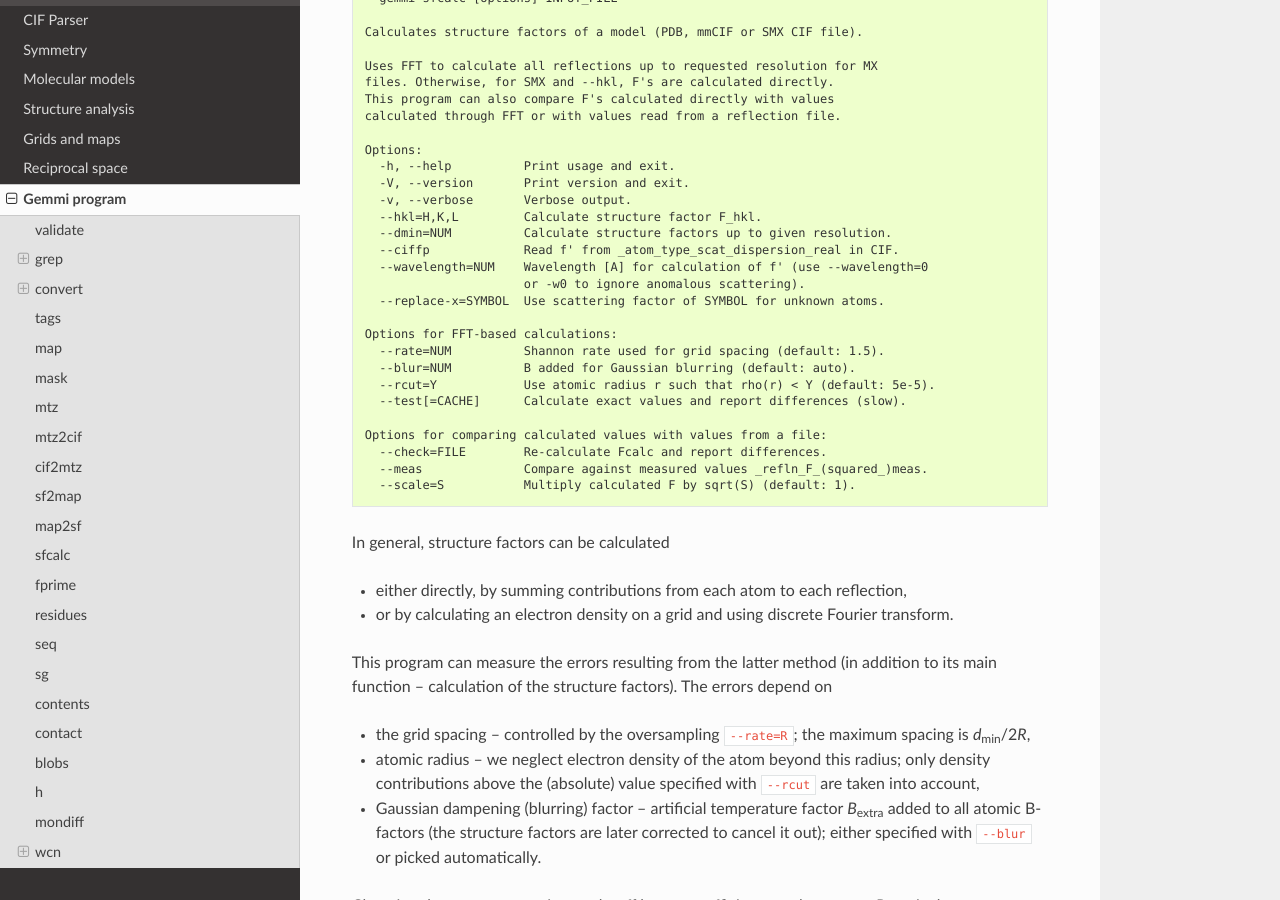
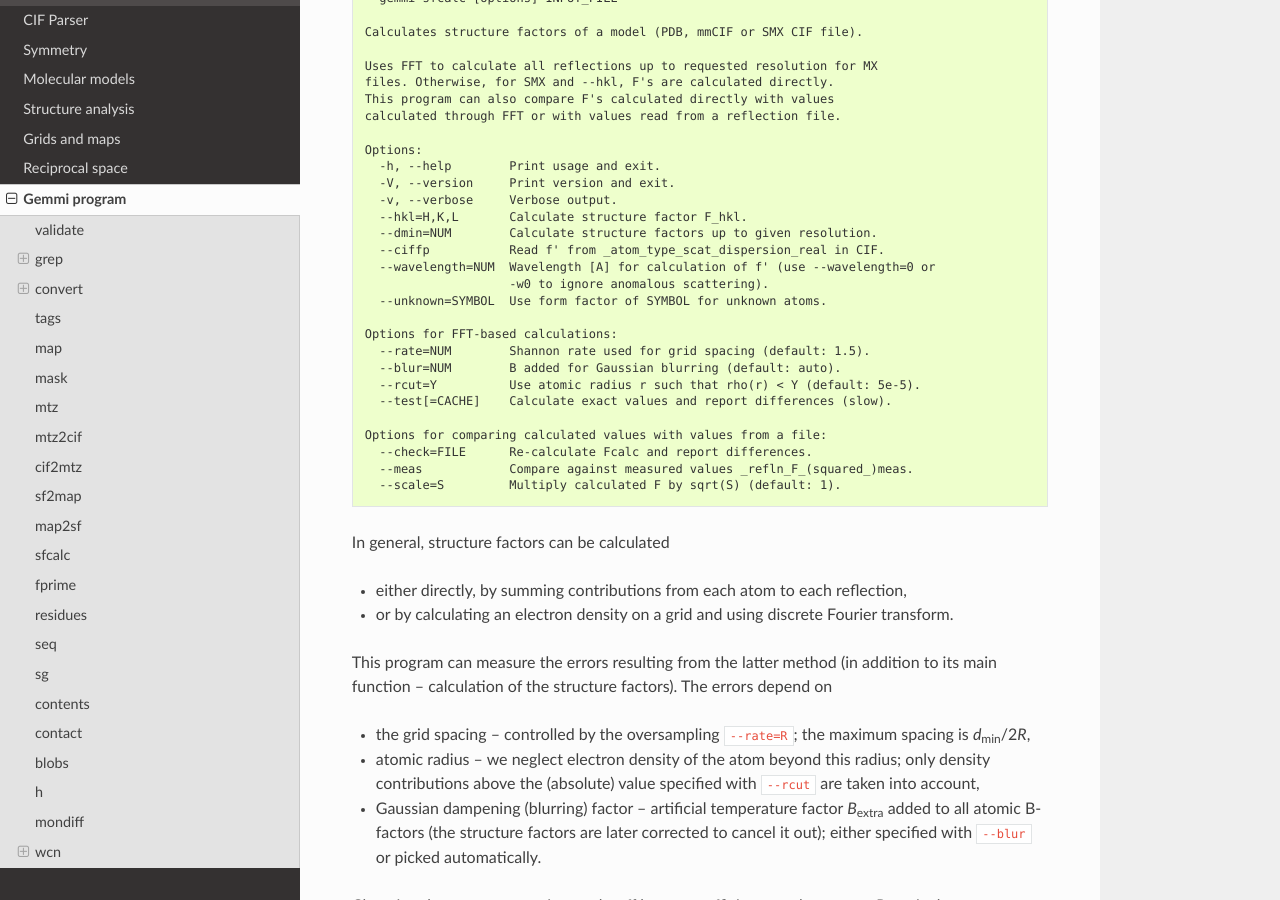
Before and after one commit to project-gemmi/gemmi, a Sphinx documentation site: the page built from docs/utils.rst, in a window 1280 px wide and 900 px high, scrolled down 12574 px. Built offline with Sphinx 7.4.7 and the Read the Docs theme 2.0.0, drawn with Linux system fonts in a browser that asks for light colours.

Commit message:
sfcalc: renamed --replace-x to --unknown, changed error message

```diff
--- a/docs/sfcalc-help.txt
+++ b/docs/sfcalc-help.txt
@@ -10,23 +10,23 @@ This program can also compare F's calculated directly with values
 calculated through FFT or with values read from a reflection file.
 
 Options:
-  -h, --help          Print usage and exit.
-  -V, --version       Print version and exit.
-  -v, --verbose       Verbose output.
-  --hkl=H,K,L         Calculate structure factor F_hkl.
-  --dmin=NUM          Calculate structure factors up to given resolution.
-  --ciffp             Read f' from _atom_type_scat_dispersion_real in CIF.
-  --wavelength=NUM    Wavelength [A] for calculation of f' (use --wavelength=0
-                      or -w0 to ignore anomalous scattering).
-  --replace-x=SYMBOL  Use scattering factor of SYMBOL for unknown atoms.
+  -h, --help        Print usage and exit.
+  -V, --version     Print version and exit.
+  -v, --verbose     Verbose output.
+  --hkl=H,K,L       Calculate structure factor F_hkl.
+  --dmin=NUM        Calculate structure factors up to given resolution.
+  --ciffp           Read f' from _atom_type_scat_dispersion_real in CIF.
+  --wavelength=NUM  Wavelength [A] for calculation of f' (use --wavelength=0 or
+                    -w0 to ignore anomalous scattering).
+  --unknown=SYMBOL  Use form factor of SYMBOL for unknown atoms.
 
 Options for FFT-based calculations:
-  --rate=NUM          Shannon rate used for grid spacing (default: 1.5).
-  --blur=NUM          B added for Gaussian blurring (default: auto).
-  --rcut=Y            Use atomic radius r such that rho(r) < Y (default: 5e-5).
-  --test[=CACHE]      Calculate exact values and report differences (slow).
+  --rate=NUM        Shannon rate used for grid spacing (default: 1.5).
+  --blur=NUM        B added for Gaussian blurring (default: auto).
+  --rcut=Y          Use atomic radius r such that rho(r) < Y (default: 5e-5).
+  --test[=CACHE]    Calculate exact values and report differences (slow).
 
 Options for comparing calculated values with values from a file:
-  --check=FILE        Re-calculate Fcalc and report differences.
-  --meas              Compare against measured values _refln_F_(squared_)meas.
-  --scale=S           Multiply calculated F by sqrt(S) (default: 1).
+  --check=FILE      Re-calculate Fcalc and report differences.
+  --meas            Compare against measured values _refln_F_(squared_)meas.
+  --scale=S         Multiply calculated F by sqrt(S) (default: 1).
```
Also changed, not shown: 3 other files.
